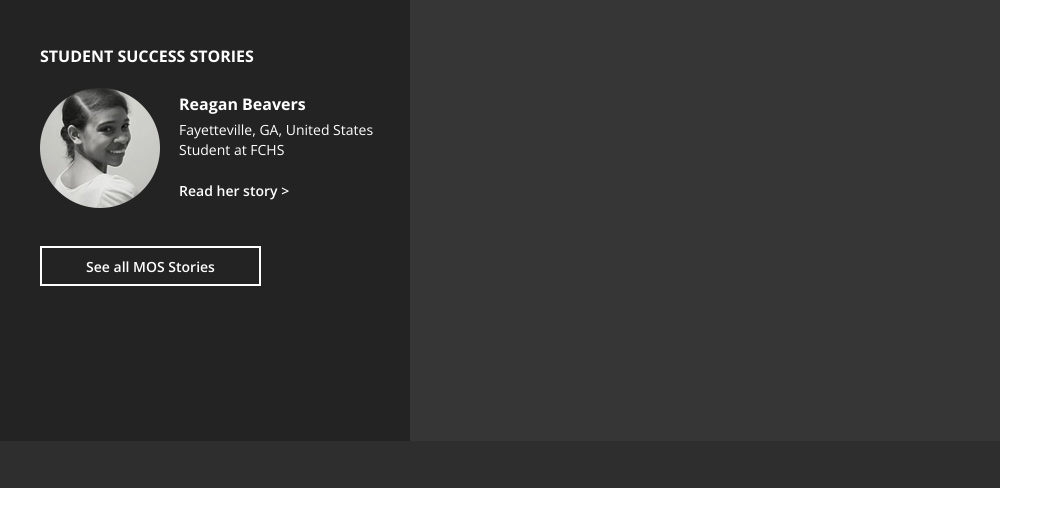
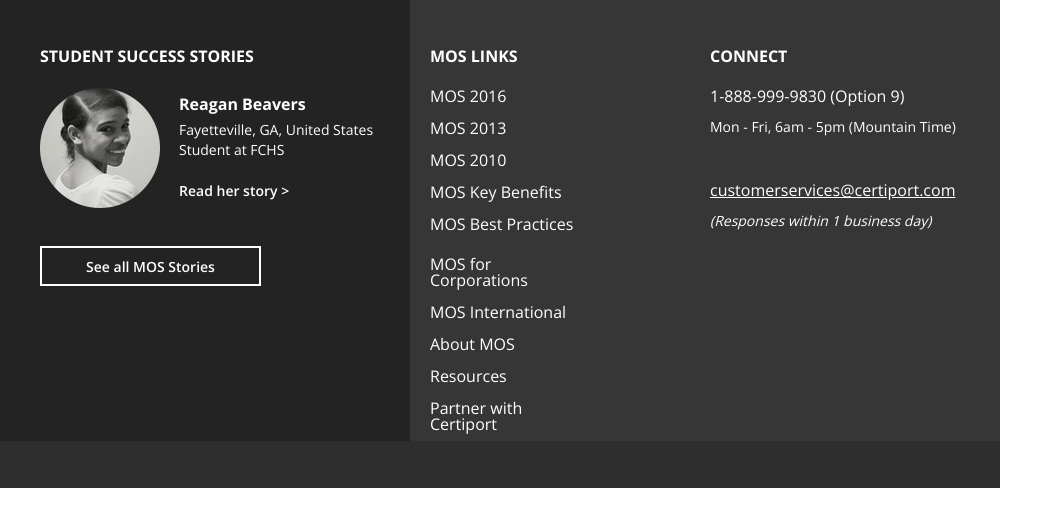
Before and after one commit to dantreasure/CertiPort, a plain HTML site: page local-footer/local-footer.html in a window 1280 px wide. Shown: the whole page, without its empty margins (0-1063 px from the left). Drawn offline with nearby package versions, Linux system fonts and the light colour scheme.

Commit message:
adds templating for mos-links section of local-footer. local-footer's footer still left

```diff
--- a/local-footer/local-footer.css
+++ b/local-footer/local-footer.css
@@ -2,7 +2,6 @@
 	width: 1000px;
 	height: 488px;
 }
-
 
 .footer-body {
 	height: 441px;
@@ -64,6 +63,7 @@
 	height: 40px;
 	border: 2px solid #ffffff;
 	background-color: #232323;
+	cursor: pointer;
 }
 .story-action-link {
 	text-decoration: none;
@@ -78,3 +78,65 @@
 	float: left;
 	background-color: #363636;
 }
+.mos-links {
+	margin-left: 20px;
+	margin-top: 48px;
+	margin-right: 120px;
+	width: 160px;
+	float: left;
+}
+.mos-links-headline {
+	font-family: 'Open Sans', sans-serif;
+	font-size: 16px;
+	font-weight: 700;
+	color: #ffffff;
+	margin-bottom: 24px;
+}
+.mos-links-list {
+	list-style-type: none;
+	margin-bottom: 24px;
+}
+.mos-link-item:last-child {
+	margin-bottom: 0px;
+}
+.mos-link-item {
+	margin-bottom: 16px;
+}
+.mos-link {
+	text-decoration: none;
+	font-family: 'Open Sans', sans-serif;
+	font-size: 16px;
+	color: #ffffff;
+	font-weight: 300;
+}
+.connect-links {
+	float: left;
+	margin-top: 48px;
+}
+.connect-contact {
+	font-family: 'Open Sans', sans-serif;
+	font-size: 16px;
+	color: #ffffff;
+	margin-bottom: 16px;
+}
+.connect-schedule {
+	font-family: 'Open Sans', sans-serif;
+	color: #ffffff;
+	font-weight: 300;
+	font-size: 14px;
+	margin-bottom: 48px;
+}
+.connect-email {
+	text-decoration: underline;
+	color: #ffffff;
+	font-family: 'Open Sans', sans-serif;
+	font-size: 16px;
+	font-weight: 300;
+	margin-bottom: 16px;
+}
+.connect-email-meta {
+	font-weight: 300;
+	color: #ffffff;
+	font-size: 14px;
+	font-style: italic;
+}
--- a/local-footer/local-footer.html
+++ b/local-footer/local-footer.html
@@ -32,7 +32,83 @@
 				</button>
 			</div>
 			<div class="link-block">
+				<div class="mos-links">
+					<p class="mos-links-headline">
+						MOS LINKS
+					</p>
+					<ul class="mos-links-list">
+						<li class="mos-link-item">
+							<a href="" class="mos-link">
+								MOS 2016
+							</a>
+						</li>
+						<li class="mos-link-item">
+							<a href="" class="mos-link">
+								MOS 2013
+							</a>
+						</li>
+						<li class="mos-link-item">
+							<a href="" class="mos-link">
+								MOS 2010
+							</a>
+						</li>
+						<li class="mos-link-item">
+							<a href="" class="mos-link">
+								MOS Key Benefits
+							</a>
+						</li>
+						<li class="mos-link-item">
+							<a href="" class="mos-link">
+								MOS Best Practices
+							</a>
+						</li>
+					</ul>
+					<ul class="mos-links-list">
+						<li class="mos-link-item">
+							<a href="" class="mos-link">
+								MOS for Corporations
+							</a>
+						</li>
+						<li class="mos-link-item">
+							<a href="" class="mos-link">
+								MOS International
+							</a>
+						</li>
+						<li class="mos-link-item">
+							<a href="" class="mos-link">
+								About MOS
+							</a>
+						</li>
+						<li class="mos-link-item">
+							<a href="" class="mos-link">
+								Resources
+							</a>
+						</li>
+						<li class="mos-link-item">
+							<a href="" class="mos-link">
+								Partner with Certiport
+							</a>
+						</li>
 
+					</ul>
+				</div>
+				<div class="connect-links">
+					<p class="mos-links-headline">
+						CONNECT
+					</p>
+					<p class="connect-contact">
+						1-888-999-9830 (Option 9)
+					</p>
+					<p class="connect-schedule">
+						Mon - Fri, 6am - 5pm (Mountain Time)
+					</p>
+					<a href="mailto:" class="connect-email">
+						customerservices@certiport.com
+					</a>
+					<p class="connect-email-meta">
+						(Responses within 1 business day)
+					</p>
+				</div>
 			</div>
 		</div>
 		<div class="footer-footer">
```
